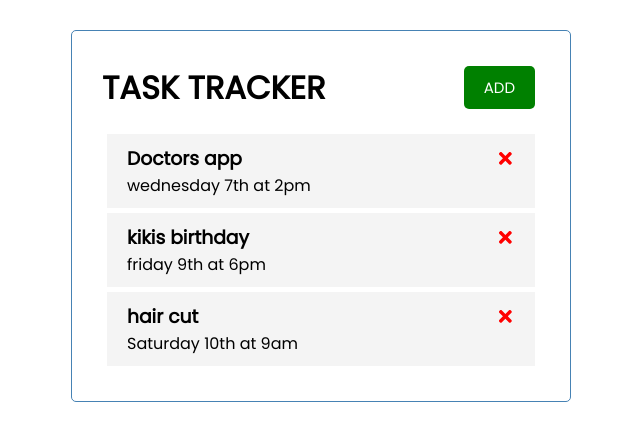
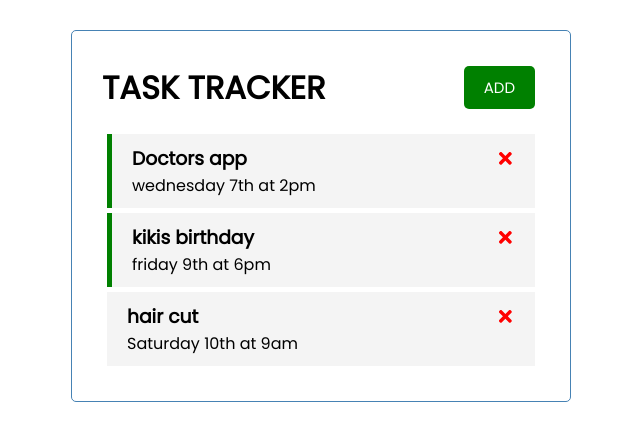
Before and after one commit to Omnikorn/task_tracker, a React (Create React App) app: page / in a window 1280 px wide. Shown: the top 440 px of the page, without its empty margins (319-959 px from the left). Built offline with nearby package versions, Linux system fonts and the light colour scheme.

Commit message:
added reminder functionality

```diff
--- a/src/App.jsx
+++ b/src/App.jsx
@@ -29,11 +29,15 @@ function App() {
       setTasks(tasks.filter((task)=> task.id !== id))
     }
 
+    //toggle reminder
+    const toggleReminder = (id) => {
+      setTasks(tasks.map((task)=> task.id === id ?{...task,reminder: !task.reminder}: task))
+    }
 
   return (
     <div className="container">
       <Header />
-      {tasks.length > 0 ? (<Tasks tasks={tasks} onDelete={deleteTask}/>) : ("No Tasks to Show")}
+      {tasks.length > 0 ? (<Tasks tasks={tasks} onDelete={deleteTask} onToggle={toggleReminder}/>) : ("No Tasks to Show")}
     </div>
   );
 }
--- a/src/components/Task.js
+++ b/src/components/Task.js
@@ -1,9 +1,9 @@
 import React from 'react'
 import {FaTimes} from "react-icons/fa"
 
-const Task = ({task,onDelete}) => {
+const Task = ({task,onDelete,onToggle}) => {
   return (
-    <div className="task">
+    <div className={`task ${task.reminder ? "reminder" : ""}`} onDoubleClick={()=>{onToggle(task.id)}}>
         <h3>{task.text} <FaTimes style={{color:"red", cursor:"pointer"}} onClick={()=>{onDelete(task.id)}} /></h3>
         <p>{task.day}</p>
 
--- a/src/components/Tasks.js
+++ b/src/components/Tasks.js
@@ -5,14 +5,14 @@ import Task from "./Task"
 
 
 
-const Tasks = ({tasks, onDelete}) => {
+const Tasks = ({tasks, onDelete, onToggle}) => {
 
 
 
     return (
         <>
             {tasks.map((task) => {
-                return (<Task key={task.id} task={task} onDelete={onDelete}/>)
+                return (<Task key={task.id} task={task} onDelete={onDelete} onToggle={onToggle}/>)
             })}
         </>
     )
```
